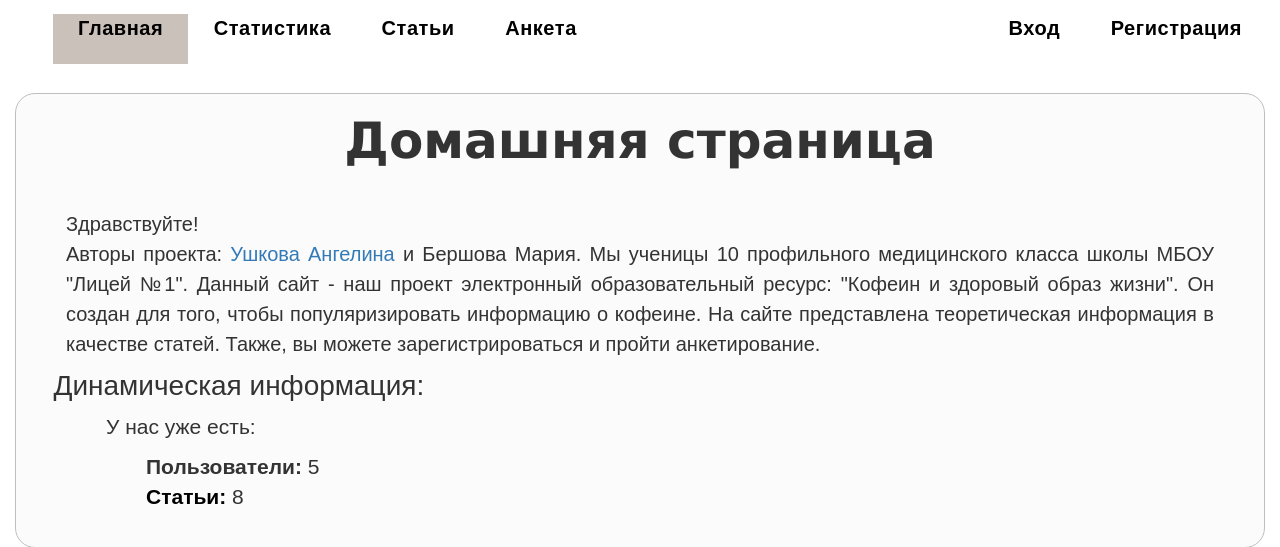
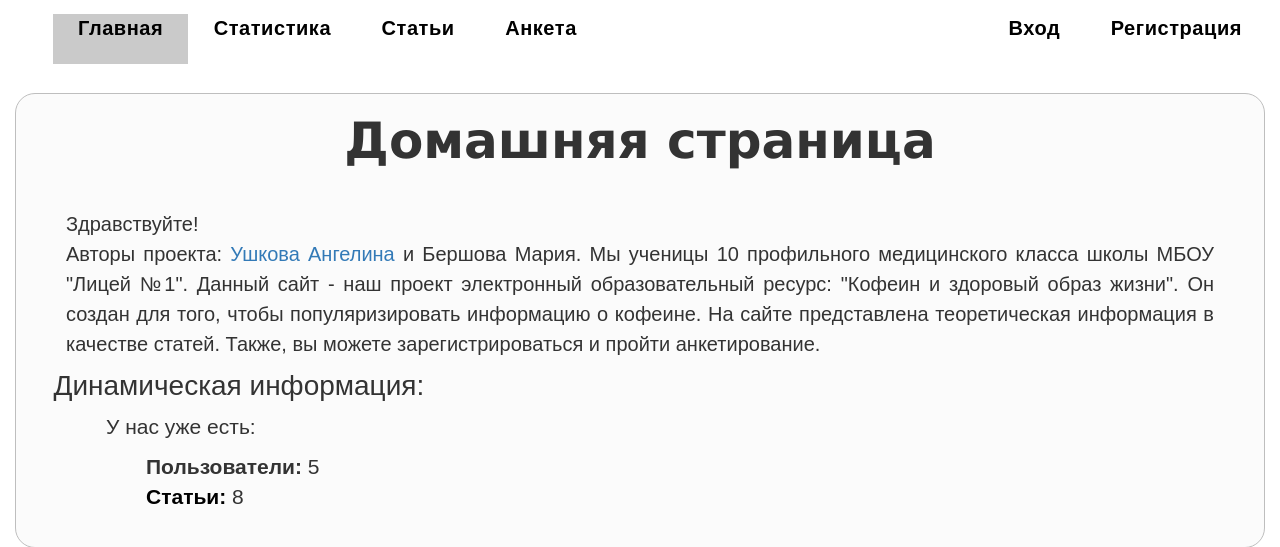
Before and after one commit to Moria-Mel/Caffeine, a Django app: page /caffeine/ in a window 1280 px wide, with the pointer over the restyled element. Shown: the top 547 px of the page. Run offline with Django 3.2, Linux system fonts and the light colour scheme; data comes from the database, SQL or seed files in the repository; both versions use the stored data as it was after the commit; some libraries are stand-ins or nearby versions.

Commit message:
гит заставил сделать коммит

```diff
--- a/caffeine/catalog/static/css/styles.css
+++ b/caffeine/catalog/static/css/styles.css
@@ -233,7 +233,7 @@ hr {
 }
 
 .menu_li_class:hover {
-    background: #cbc1bb;
+    background: #cacaca;
 }
 
 .menu_li_class a {
```
Also changed, not shown: caffeine/db.sqlite3.
